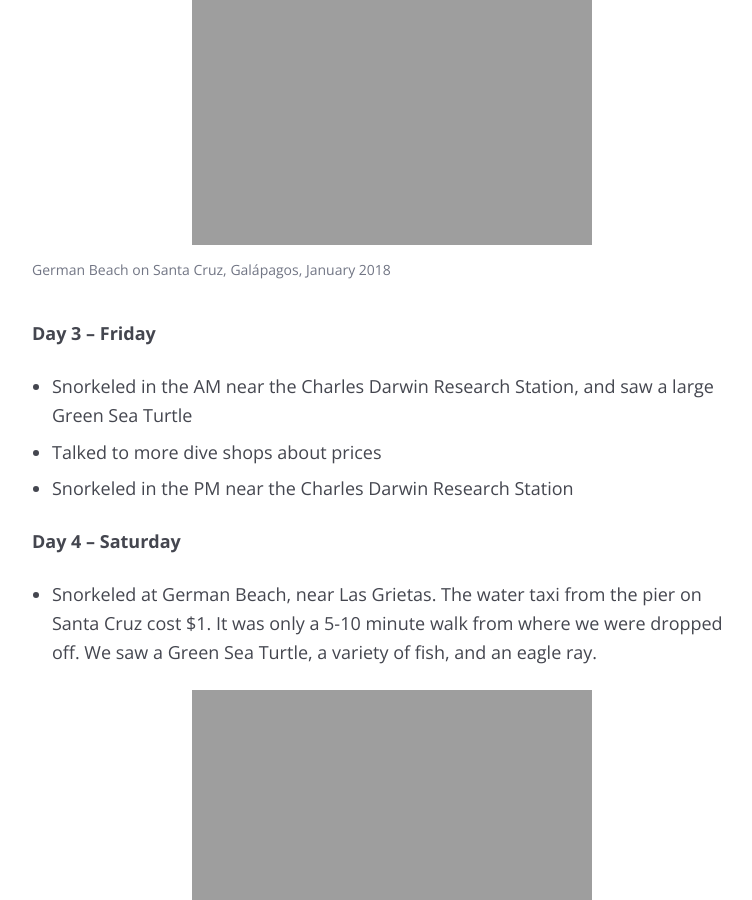
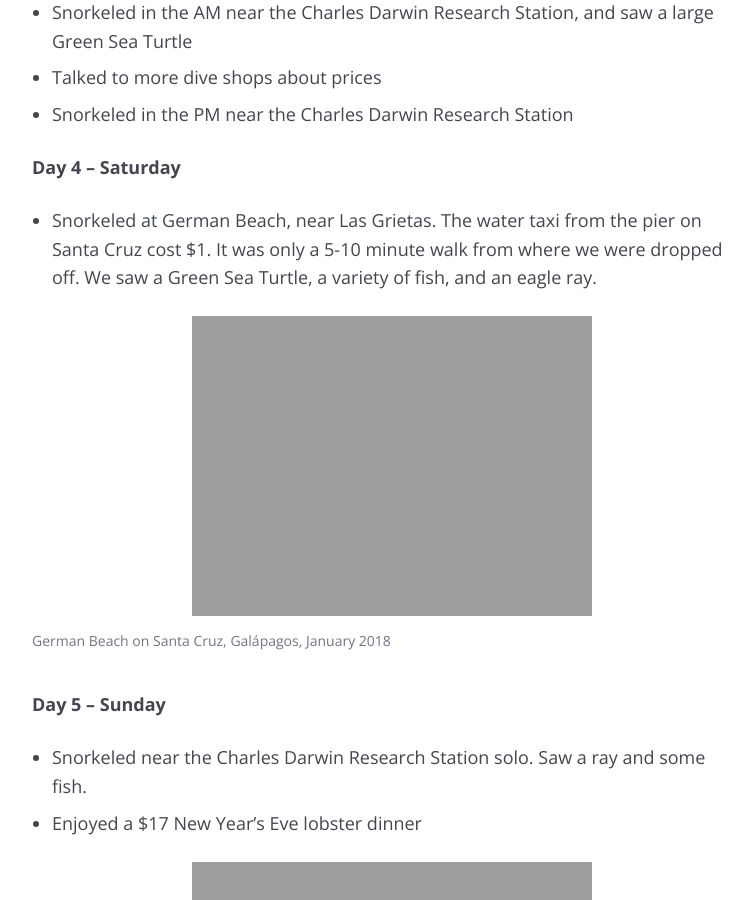
Before and after one commit to mcknightlabs/rtmup, a Jekyll site: the page built from _posts/goal/2018-01-29-galapagos.md, in a window 1280 px wide and 900 px high, scrolled down 4309 px. Shown: the whole window, without its empty margins (248-1000 px from the left). Built offline with Jekyll 4.4.1, drawn with Linux system fonts in a browser that asks for light colours; comment, search, counter and statistics services are not loaded.

Commit message:
removes duplicate photo

```diff
--- a/_posts/goal/2018-01-29-galapagos.md
+++ b/_posts/goal/2018-01-29-galapagos.md
@@ -84,13 +84,6 @@ Below is a quick overview of our itinerary. Feel free to follow in our footsteps
 * Flew to the Galápagos (Baltra)
 * Walked around and learned the area a bit
 * Started getting quotes on diving and/or snorkeling trips
-
-<div class="small-frame">
-	<figure>
-		<img src="{{ site.github.url }}/media/img/goals/2018-01-29-galapagos/2017-12-31-3.jpg">
-		<figcaption>German Beach on Santa Cruz, Galápagos, January 2018</figcaption>
-	</figure>
-</div>
 
 **Day 3 – Friday**
 
```
